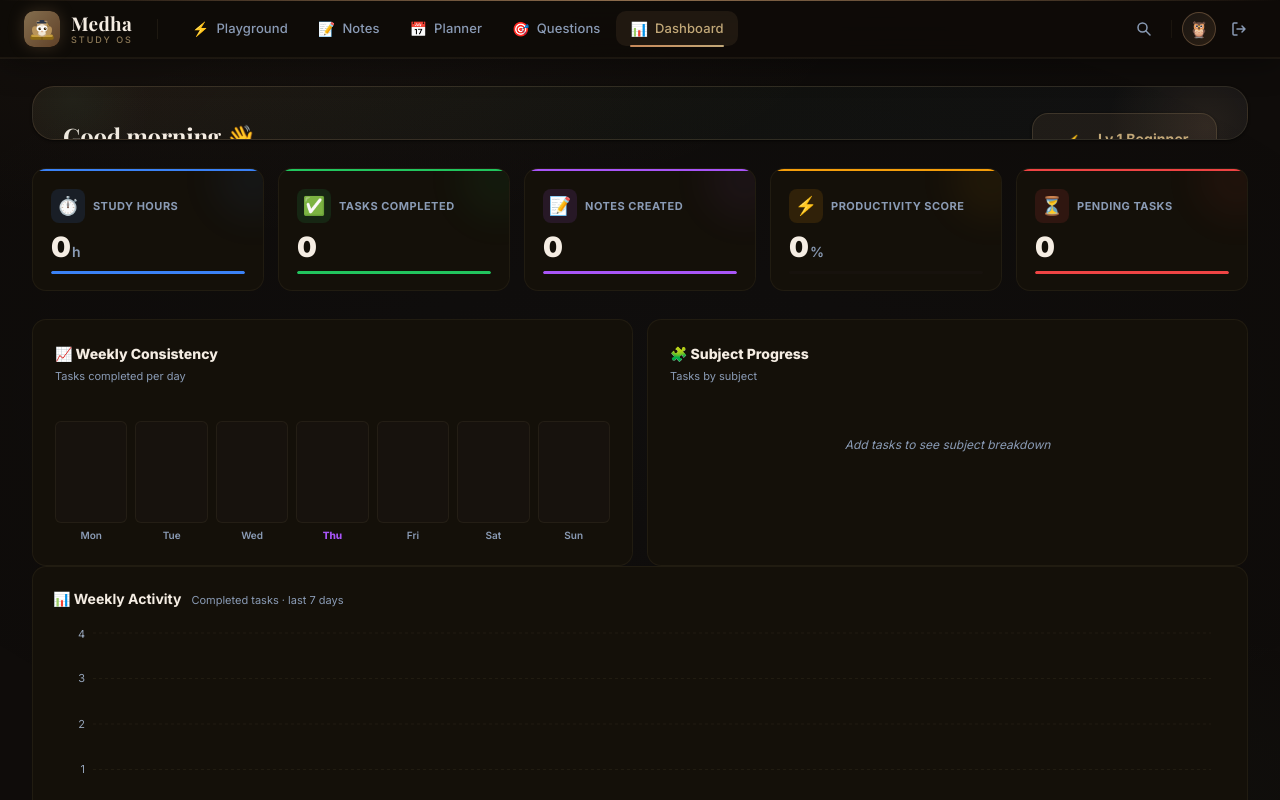
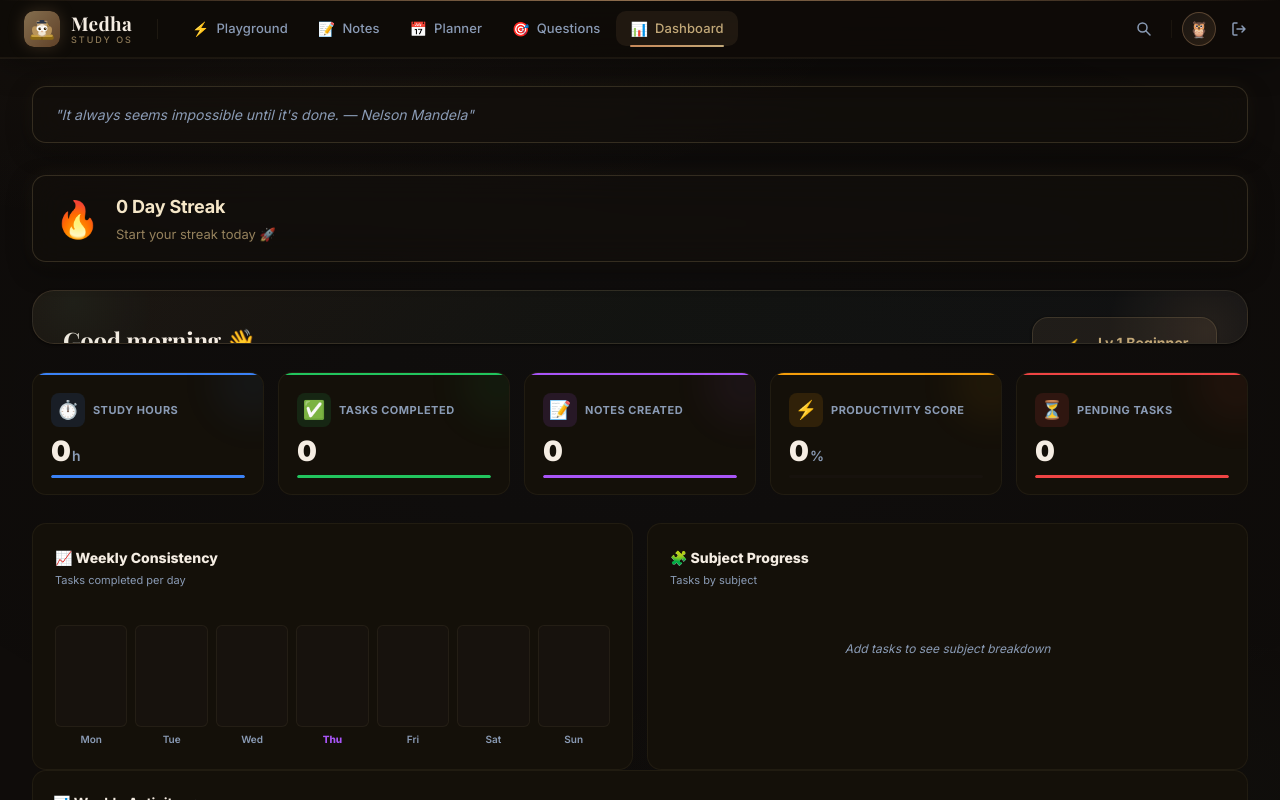
Before and after one commit to RTIMISTSWATI/medha-platform, a React (Vite) app in the folder client/: page /dashboard in a window 1280 px wide. Both pictures are taken after a click on the button "👤 Continue as Guest". Built offline with nearby package versions, Linux system fonts and the light colour scheme; a web font is replaced by a local one.

Commit message:
Added daily motivation quotes and streak UI card to enhance user engagement and habit tracking

```diff
--- /dev/null
+++ b/client/src/constants/motivationQuotes.js
@@ -0,0 +1,23 @@
+// ADDED
+export const MOTIVATION_QUOTES = [
+  "The secret of getting ahead is getting started. — Mark Twain",
+  "An investment in knowledge pays the best interest. — Benjamin Franklin",
+  "The expert in anything was once a beginner. — Helen Hayes",
+  "It always seems impossible until it's done. — Nelson Mandela",
+  "Don't watch the clock; do what it does. Keep going. — Sam Levenson",
+  "Success is the sum of small efforts, repeated day in and day out. — Robert Collier",
+  "The only way to do great work is to love what you do. — Steve Jobs",
+  "Consistency is the hallmark of the unimaginative. Just kidding — be consistent.",
+  "First, solve the problem. Then, write the code. — John Johnson",
+  "Code is like humor. When you have to explain it, it's bad. — Cory House",
+  "The best time to plant a tree was 20 years ago. The second best time is now.",
+  "Why do programmers prefer dark mode? Because light attracts bugs. 🐛",
+  "A bug in the code is worth two in the documentation. Keep debugging!",
+  "Your only limit is your mind. And maybe your RAM. 💻",
+  "Every line of code you write today is a step closer to your dream job.",
+  "Debugging: being the detective in a crime movie where you are also the murderer.",
+  "Push yourself, because no one else is going to do it for you.",
+  "Dream big. Start small. Act now. Repeat.",
+  "The difference between ordinary and extraordinary is that little extra.",
+  "Hard work beats talent when talent doesn't work hard. — Tim Notke",
+];
--- a/client/src/pages/DashboardPage.jsx
+++ b/client/src/pages/DashboardPage.jsx
@@ -7,6 +7,7 @@ import ResumeTracker    from "../components/dashboard/ResumeTracker";
 import InterviewZone    from "../components/dashboard/InterviewZone";
 import GamificationPanel from "../components/dashboard/GamificationPanel";
 import WeeklyChart      from "../components/dashboard/WeeklyChart"; // ADDED
+import { getDailyQuote } from "../utils/getDailyQuote"; // ADDED
 import styles from "./DashboardPage.module.css";
 
 export default function DashboardPage() {
@@ -22,6 +23,8 @@ export default function DashboardPage() {
     mockDone, incrementMock,
   } = useDashboard();
 
+  const quote = getDailyQuote(); // ADDED
+
   const greeting = () => {
     const h = new Date().getHours();
     if (h < 12) return "Good morning";
@@ -31,6 +34,32 @@ export default function DashboardPage() {
 
   return (
     <div className={styles.page}>
+
+      {/* ── Daily quote ── */}
+      {/* ADDED */}
+      <div className={styles.quoteBox}>
+        <p>"{quote}"</p>
+      </div>
+
+      {/* ── Streak card ── */}
+      {/* ADDED */}
+      {(() => {
+        const streakCount = stats.streak ?? streak.count ?? 0;
+        const streakMsg =
+          streakCount === 0 ? "Start your streak today 🚀" :
+          streakCount < 3   ? "Good start, keep it going!" :
+          streakCount < 7   ? "You're building momentum 🔥" :
+                              "You're unstoppable 💪";
+        return (
+          <div className={styles.streakCard}>
+            <span className={styles.streakIcon}>🔥</span>
+            <div>
+              <span className={styles.streakCount}>{streakCount} Day Streak</span>
+              <span className={styles.streakMsg}>{streakMsg}</span>
+            </div>
+          </div>
+        );
+      })()}
 
       {/* ── Hero header ── */}
       <header className={styles.hero}>
--- a/client/src/pages/DashboardPage.module.css
+++ b/client/src/pages/DashboardPage.module.css
@@ -120,3 +120,60 @@
   .hero { padding: 18px 20px; }
   .heroTitle { font-size: 20px; }
 }
+
+/* ── Daily Quote ─────────────────────────────────────────────── */
+/* ADDED */
+.quoteBox {
+  margin-bottom: 4px;
+  padding: 16px 22px;
+  background: rgba(20, 16, 12, 0.45);
+  backdrop-filter: blur(16px);
+  -webkit-backdrop-filter: blur(16px);
+  border: 1px solid rgba(194, 168, 120, 0.2);
+  border-radius: 14px;
+  color: #f5e6c8;
+  font-style: italic;
+  font-size: 14px;
+  line-height: 1.6;
+  box-shadow:
+    0 8px 25px rgba(0, 0, 0, 0.4),
+    0 0 20px rgba(194, 168, 120, 0.08);
+}
+
+/* ── Streak Card ─────────────────────────────────────────────── */
+/* ADDED */
+.streakCard {
+  display: flex;
+  align-items: center;
+  gap: 16px;
+  padding: 16px 22px;
+  background: rgba(20, 16, 12, 0.45);
+  backdrop-filter: blur(16px);
+  -webkit-backdrop-filter: blur(16px);
+  border: 1px solid rgba(194, 168, 120, 0.2);
+  border-radius: 14px;
+  box-shadow:
+    0 8px 25px rgba(0, 0, 0, 0.4),
+    0 0 20px rgba(194, 168, 120, 0.08);
+}
+
+.streakIcon {
+  font-size: 36px;
+  line-height: 1;
+  flex-shrink: 0;
+}
+
+.streakCount {
+  display: block;
+  font-size: 18px;
+  font-weight: 700;
+  color: #f5e6c8;
+  letter-spacing: -0.2px;
+}
+
+.streakMsg {
+  display: block;
+  font-size: 13px;
+  color: rgba(194, 168, 120, 0.75);
+  margin-top: 2px;
+}
--- /dev/null
+++ b/client/src/utils/getDailyQuote.js
@@ -0,0 +1,31 @@
+// ADDED
+import { MOTIVATION_QUOTES } from "../constants/motivationQuotes";
+
+const STORAGE_KEY = "medhaQuote";
+const FALLBACK    = "Every expert was once a beginner. Keep going. 🚀";
+
+export function getDailyQuote() {
+  try {
+    const today = new Date().toDateString(); // e.g. "Mon Jun 09 2025"
+
+    // Return cached quote if it belongs to today
+    const stored = localStorage.getItem(STORAGE_KEY);
+    if (stored) {
+      const parsed = JSON.parse(stored);
+      if (parsed?.date === today && typeof parsed?.quote === "string") {
+        return parsed.quote;
+      }
+    }
+
+    // Pick a deterministic quote based on the date (not random on reload)
+    const dayIndex = new Date().getDate() + new Date().getMonth() * 31;
+    const quote = MOTIVATION_QUOTES[dayIndex % MOTIVATION_QUOTES.length];
+
+    // Cache for the rest of the day
+    localStorage.setItem(STORAGE_KEY, JSON.stringify({ date: today, quote }));
+    return quote;
+  } catch {
+    // SAFETY: never crash even if localStorage is blocked or JSON is corrupt
+    return FALLBACK;
+  }
+}
```
